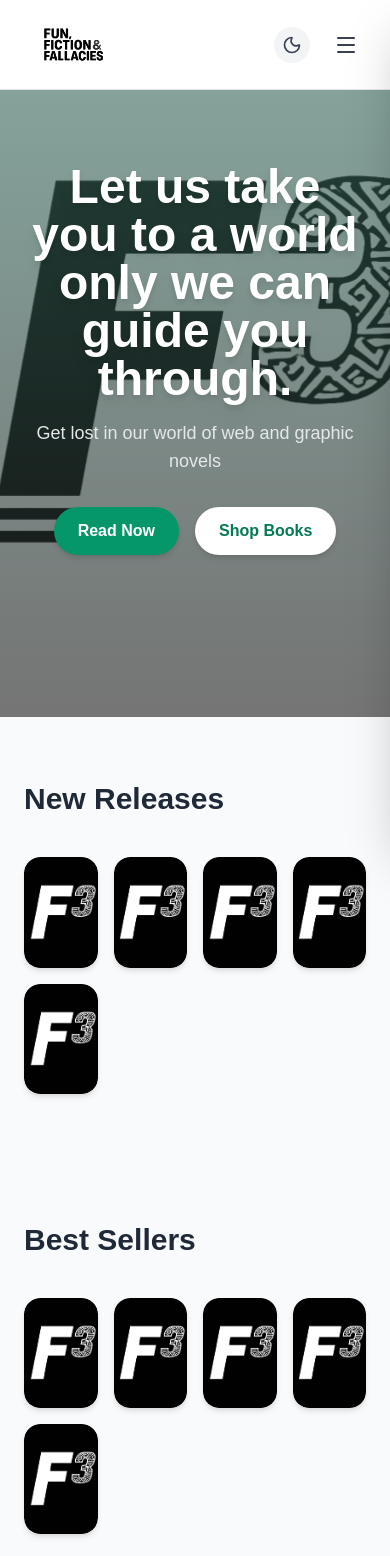
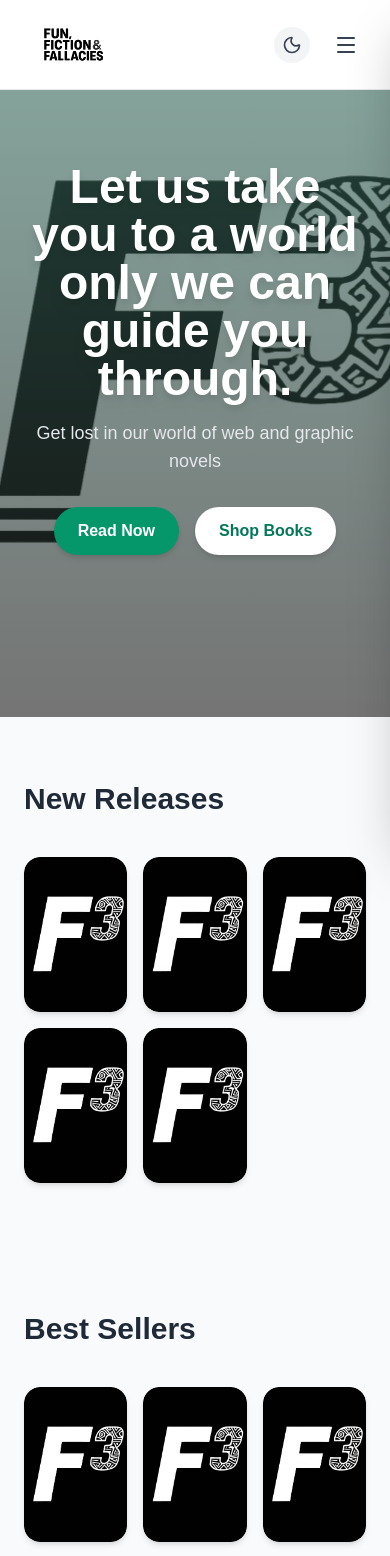
Before and after one commit to LEGEAIDECSSSSSS/F3-FULLSTACK, a React (Create React App) app: page / in a window 390 px wide. Shown: the top 1556 px of the page. Built offline with nearby package versions, Linux system fonts and the light colour scheme.

Commit message:
image resizing

```diff
--- a/src/components/BookSection.js
+++ b/src/components/BookSection.js
@@ -29,8 +29,15 @@ const BookSection = ({ title, books }) => {
         </motion.h2>
 
         {/* Book grid */}
-       <div className="grid gap-4 grid-cols-4 sm:grid-cols-4 md:grid-cols-5 lg:grid-cols-6 xl:grid-cols-6">
-
+        <div
+          className="
+            grid gap-4
+            grid-cols-3      /* 👈 Always at least 3 on smallest screens */
+            sm:grid-cols-4
+            md:grid-cols-5
+            lg:grid-cols-6
+          "
+        >
           {books.map((book, index) => {
             const isAdded = library.some((item) => item.id === book.id);
 
@@ -50,37 +57,65 @@ const BookSection = ({ title, books }) => {
                   },
                 }}
               >
+                {/* Image */}
                 <img
                   src={book.img}
                   alt={book.title}
                   className="
-      w-full aspect-[2/3]
+                    w-full
+                    h-auto
+                    aspect-[2/3]
                     object-cover rounded-2xl
                     group-hover:scale-105
                     transition-transform duration-500
                   "
                 />
 
-
                 {/* Overlay */}
-                <div className="absolute inset-0 bg-black bg-opacity-0 group-hover:bg-opacity-60 flex flex-col justify-center items-center text-center transition-all duration-300">
-                  <h3 className="text-white text-lg font-semibold opacity-0 group-hover:opacity-100 transition-opacity duration-300">
+                <div
+                  className="
+                    absolute inset-0
+                    bg-black bg-opacity-0
+                    group-hover:bg-opacity-60
+                    flex flex-col justify-center items-center text-center
+                    transition-all duration-300
+                    p-2 sm:p-3
+                  "
+                >
+                  <h3 className="text-white text-sm sm:text-lg font-semibold opacity-0 group-hover:opacity-100 transition-opacity duration-300">
                     {book.title}
                   </h3>
 
-                  <div className="mt-3 opacity-0 group-hover:opacity-100 transition-opacity duration-300 flex flex-wrap justify-center gap-2">
-                    <button className="px-3 py-1.5 bg-indigo-600 text-white rounded-lg text-sm hover:bg-indigo-700 whitespace-nowrap sm:px-2 sm:py-1 sm:text-xs">
+                  <div
+                    className="
+                      mt-2 sm:mt-3 opacity-0 group-hover:opacity-100
+                      transition-opacity duration-300
+                      flex flex-col sm:flex-row justify-center items-center gap-2
+                    "
+                  >
+                    <button
+                      className="
+                        px-2 py-1 text-[10px] sm:px-3 sm:py-1.5 sm:text-sm
+                        bg-indigo-600 text-white rounded-lg
+                        hover:bg-indigo-700
+                        whitespace-nowrap
+                      "
+                    >
                       Read Online
                     </button>
 
                     <button
                       onClick={() => !isAdded && addToLibrary(book)}
                       disabled={isAdded}
-                      className={`px-3 py-1.5 rounded-lg text-sm whitespace-nowrap sm:px-2 sm:py-1 sm:text-xs transition-all duration-300 ${
+                      className={`
+                        px-2 py-1 text-[10px] sm:px-3 sm:py-1.5 sm:text-sm
+                        rounded-lg whitespace-nowrap transition-all duration-300
+                        ${
                           isAdded
                             ? "bg-green-600 text-white cursor-default"
                             : "bg-white text-gray-800 hover:bg-gray-200"
-                      }`}
+                        }
+                      `}
                     >
                       {isAdded ? "Added ✓" : "Add to Library"}
                     </button>
```
Lines whose indentation alone changed are shown as unchanged.
